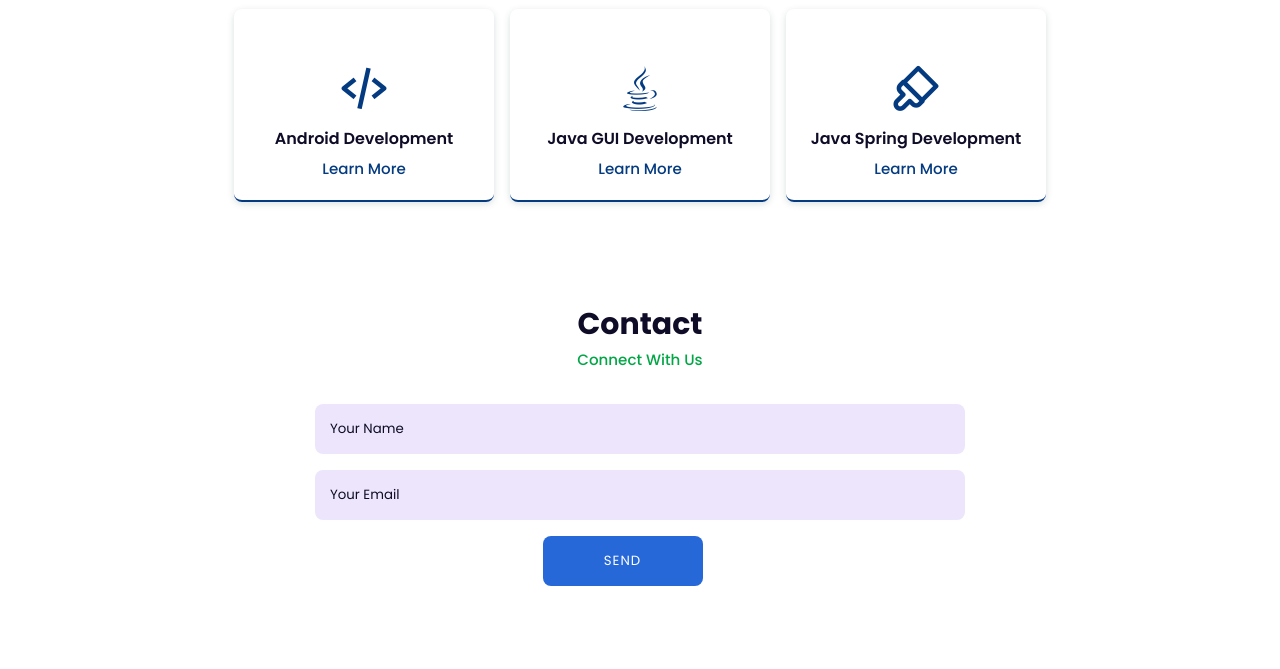
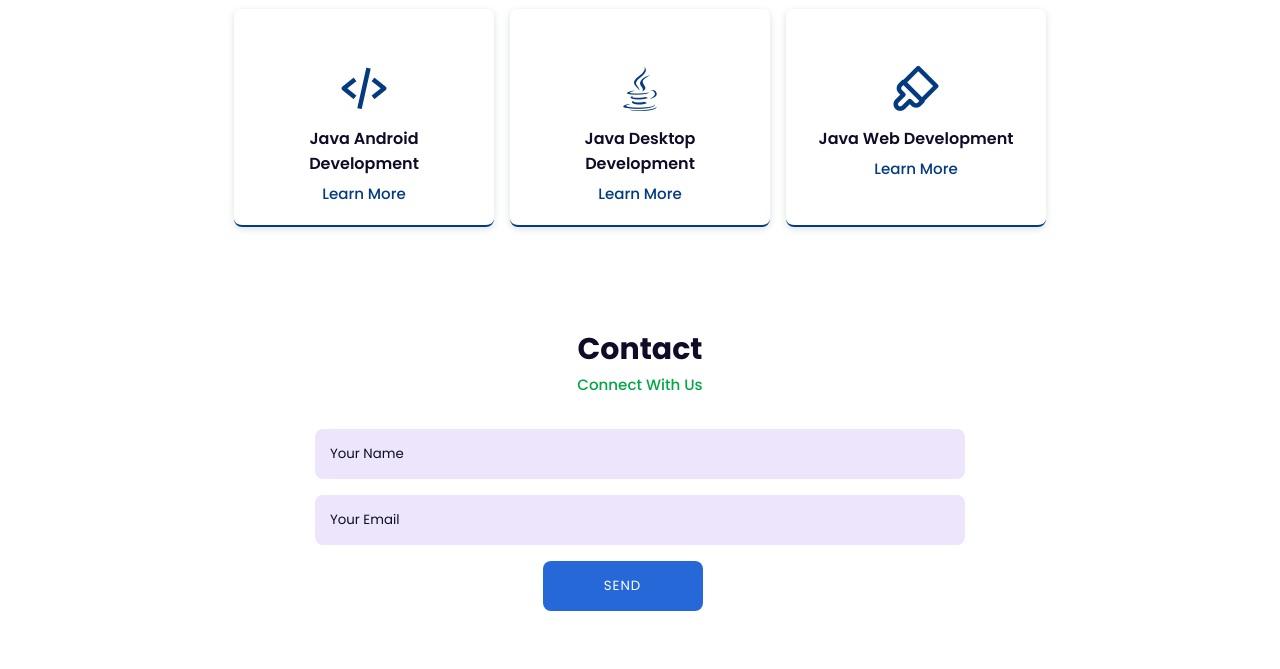
Before and after one commit to SaingHmineTun/my-portfolio-website, a plain HTML site: page index.html in a window 1280 px wide. Shown: the part 2040-2709 px from the top of the page. Drawn offline with nearby package versions, Linux system fonts and the light colour scheme.

Commit message:
Change Android Dev to Java Android Dev

```diff
--- a/index.html
+++ b/index.html
@@ -141,18 +141,18 @@
 
         <div class="services-box">
             <i class='bx bx-code-alt'></i>
-            <h3>Android Development</h3>
+            <h3>Java Android Development</h3>
             <a href="#">Learn More</a>
         </div>
 
         <div class="services-box">
             <i class='bx bxl-java'></i>
-            <h3>Java GUI Development</h3>
+            <h3>Java Desktop Development</h3>
             <a href="#">Learn More</a>
         </div>
         <div class="services-box">
             <i class='bx bx-brush'></i>
-            <h3>Java Spring Development</h3>
+            <h3>Java Web Development</h3>
             <a href="#">Learn More</a>
         </div>
     </div>
```
